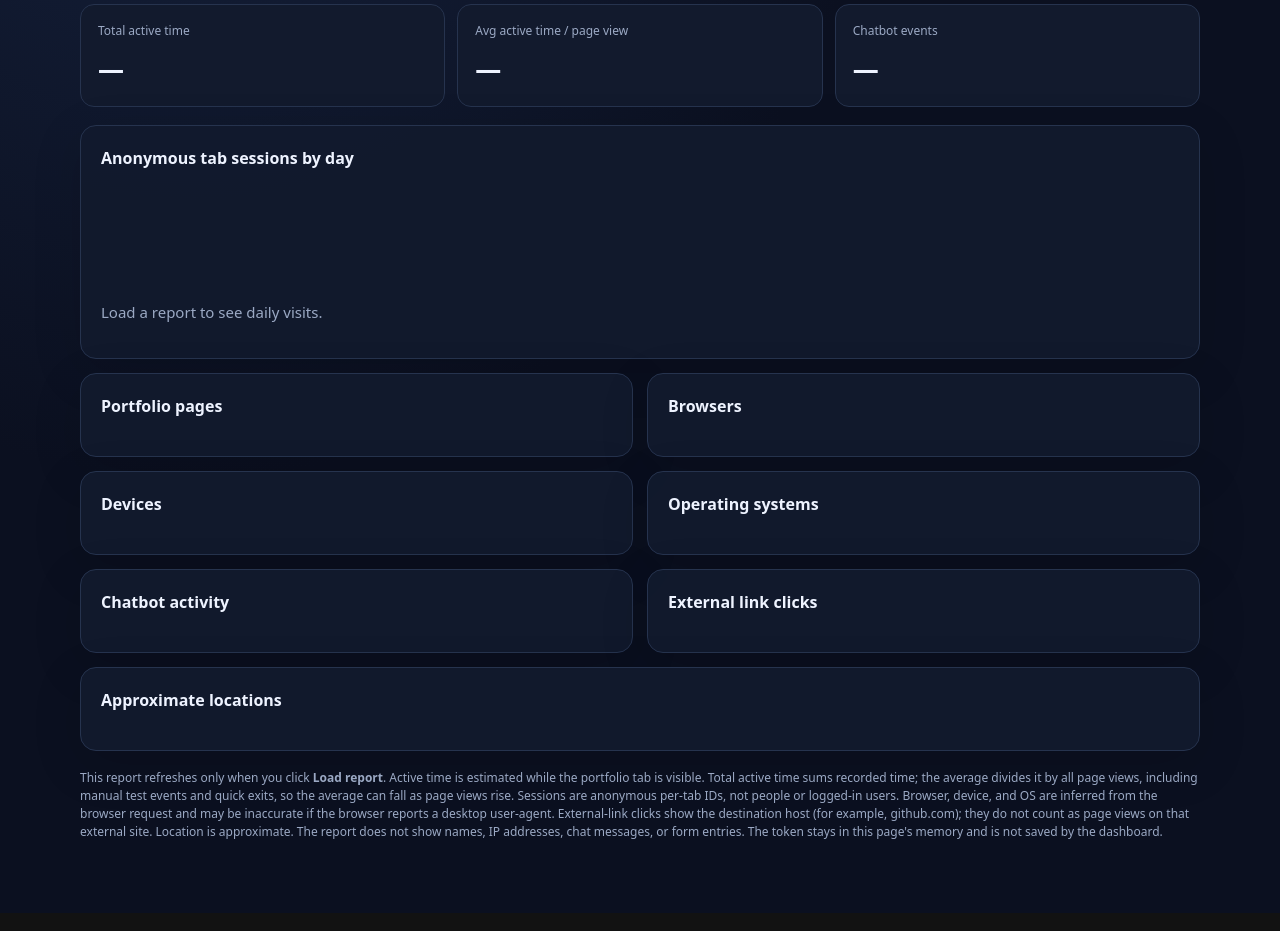
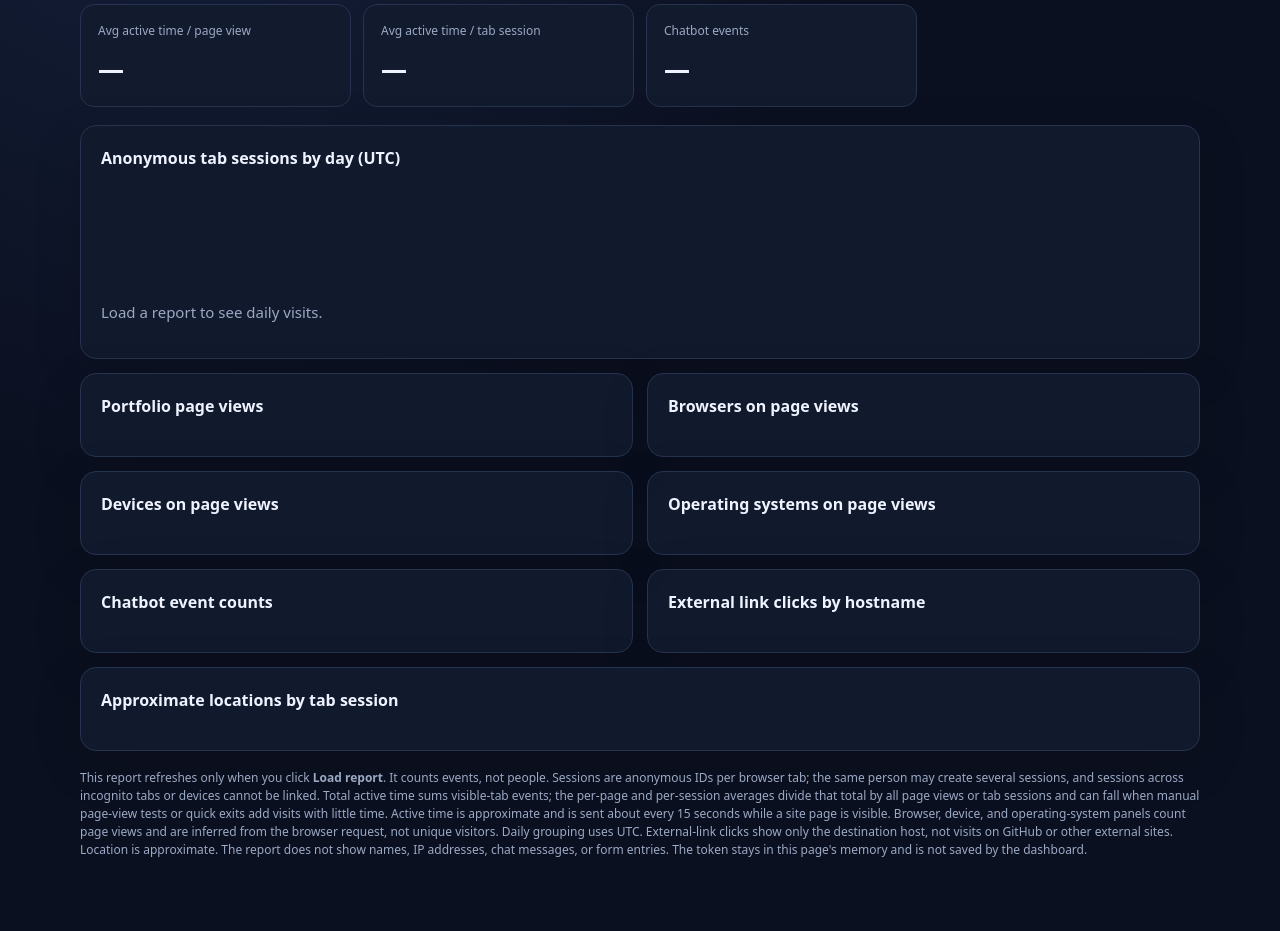
Before and after one commit to dupatanekrishna/cloudflare, a website: page analytics/worker/public/dashboard.html in a window 1280 px wide. Shown: the part 437-1368 px from the top of the page. Drawn offline with Linux system fonts and the light colour scheme.

Commit message:
Clarify analytics dashboard metric dimensions

```diff
--- a/analytics/worker/public/dashboard.html
+++ b/analytics/worker/public/dashboard.html
@@ -23,7 +23,7 @@
     button:hover { background:#1d4968; }
     .message { min-height:23px; color:var(--muted); margin:12px 0 0; }
     .message.error { color:#fda4af; }
-    .metrics { display:grid; grid-template-columns:repeat(3,1fr); gap:12px; margin:18px 0; }
+    .metrics { display:grid; grid-template-columns:repeat(4,1fr); gap:12px; margin:18px 0; }
     .metric { background:var(--panel); border:1px solid var(--line); padding:17px; border-radius:14px; min-height:102px; }
     .metric span { display:block; color:var(--muted); font-size:12px; margin-bottom:10px; }
     .metric strong { font-size:26px; letter-spacing:-.03em; }
@@ -45,7 +45,8 @@
     th { color:var(--muted); font-weight:550; }
     .notice { margin-top:18px; font-size:12px; color:var(--muted); }
     .badge { display:inline-block; border:1px solid #315d53; background:#15382e; color:var(--green); border-radius:99px; padding:3px 9px; font-size:11px; margin-left:8px; vertical-align:middle; }
-    @media(max-width:820px) { .controls { grid-template-columns:1fr 1fr; } .metrics { grid-template-columns:repeat(2,1fr); } }
+    @media(max-width:1000px) { .metrics { grid-template-columns:repeat(2,1fr); } }
+    @media(max-width:820px) { .controls { grid-template-columns:1fr 1fr; } }
     @media(max-width:560px) { main { width:calc(100% - 22px); margin:26px auto 48px; } .controls,.grid { grid-template-columns:1fr; } .wide { grid-column:auto; } .panel { padding:15px; } .metrics { gap:8px; } .metric { padding:13px; min-height:90px; } .metric strong { font-size:22px; } }
   </style>
 </head>
@@ -70,20 +71,21 @@
       <div class="metric"><span>Link and section clicks</span><strong id="clicks">—</strong></div>
       <div class="metric"><span>Total active time</span><strong id="activeTotal">—</strong></div>
       <div class="metric"><span>Avg active time / page view</span><strong id="active">—</strong></div>
+      <div class="metric"><span>Avg active time / tab session</span><strong id="activeSession">—</strong></div>
       <div class="metric"><span>Chatbot events</span><strong id="chat">—</strong></div>
     </section>
 
     <section class="grid">
-      <article class="panel wide"><h2>Anonymous tab sessions by day</h2><div id="daily" class="chart"><p class="muted">Load a report to see daily visits.</p></div></article>
-      <article class="panel"><h2>Portfolio pages</h2><div id="pages" class="list"></div></article>
-      <article class="panel"><h2>Browsers</h2><div id="browsers" class="list"></div></article>
-      <article class="panel"><h2>Devices</h2><div id="devices" class="list"></div></article>
-      <article class="panel"><h2>Operating systems</h2><div id="systems" class="list"></div></article>
-      <article class="panel"><h2>Chatbot activity</h2><div id="chattypes" class="list"></div></article>
-      <article class="panel"><h2>External link clicks</h2><div id="links" class="list"></div></article>
-      <article class="panel wide"><h2>Approximate locations</h2><div id="locations" class="table-wrap"></div></article>
+      <article class="panel wide"><h2>Anonymous tab sessions by day (UTC)</h2><div id="daily" class="chart"><p class="muted">Load a report to see daily visits.</p></div></article>
+      <article class="panel"><h2>Portfolio page views</h2><div id="pages" class="list"></div></article>
+      <article class="panel"><h2>Browsers on page views</h2><div id="browsers" class="list"></div></article>
+      <article class="panel"><h2>Devices on page views</h2><div id="devices" class="list"></div></article>
+      <article class="panel"><h2>Operating systems on page views</h2><div id="systems" class="list"></div></article>
+      <article class="panel"><h2>Chatbot event counts</h2><div id="chattypes" class="list"></div></article>
+      <article class="panel"><h2>External link clicks by hostname</h2><div id="links" class="list"></div></article>
+      <article class="panel wide"><h2>Approximate locations by tab session</h2><div id="locations" class="table-wrap"></div></article>
     </section>
-    <p class="notice">This report refreshes only when you click <strong>Load report</strong>. Active time is estimated while the portfolio tab is visible. Total active time sums recorded time; the average divides it by all page views, including manual test events and quick exits, so the average can fall as page views rise. Sessions are anonymous per-tab IDs, not people or logged-in users. Browser, device, and OS are inferred from the browser request and may be inaccurate if the browser reports a desktop user-agent. External-link clicks show the destination host (for example, github.com); they do not count as page views on that external site. Location is approximate. The report does not show names, IP addresses, chat messages, or form entries. The token stays in this page's memory and is not saved by the dashboard.</p>
+    <p class="notice">This report refreshes only when you click <strong>Load report</strong>. It counts events, not people. Sessions are anonymous IDs per browser tab; the same person may create several sessions, and sessions across incognito tabs or devices cannot be linked. Total active time sums visible-tab events; the per-page and per-session averages divide that total by all page views or tab sessions and can fall when manual page-view tests or quick exits add visits with little time. Active time is approximate and is sent about every 15 seconds while a site page is visible. Browser, device, and operating-system panels count page views and are inferred from the browser request, not unique visitors. Daily grouping uses UTC. External-link clicks show only the destination host, not visits on GitHub or other external sites. Location is approximate. The report does not show names, IP addresses, chat messages, or form entries. The token stays in this page's memory and is not saved by the dashboard.</p>
   </main>
   <script>
     (function () {
@@ -197,6 +199,7 @@
           setMetric("clicks", Number(totals.clicks || 0).toLocaleString());
           setMetric("activeTotal", formatDuration(totals.active_seconds));
           setMetric("active", formatDuration(totals.avg_active_seconds_per_page_view));
+          setMetric("activeSession", formatDuration(totals.avg_active_seconds_per_session));
           setMetric("chat", Number(totals.chatbot_events || 0).toLocaleString());
           renderDaily(data.daily);
           renderList("pages", data.top_pages);
```
